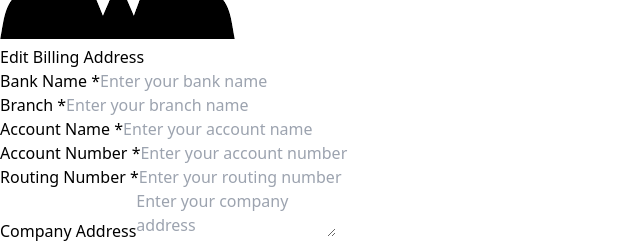
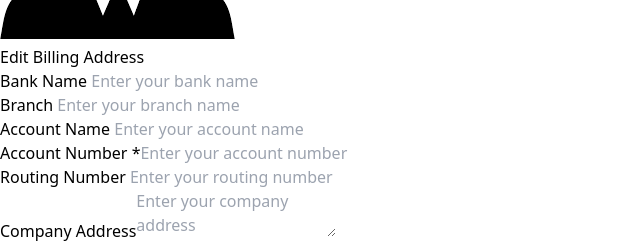
Before and after one commit to Durxoy115/admin-pannel-demo, a React (Vite) app: page /edit-address/1 in a window 1280 px wide. Shown: the part 676-919 px from the top of the page, without its empty margins (0-640 px from the left). Built offline with nearby package versions, Linux system fonts and the light colour scheme; no server answers; sample sign-in values are in the browser's storage.

Commit message:
Expense list and yearly monthly daily data page and company eddress edit required field

```diff
--- a/src/components/EditCompanyAddress/EditCompanyAddress.jsx
+++ b/src/components/EditCompanyAddress/EditCompanyAddress.jsx
@@ -78,7 +78,7 @@ const EditCompanyAddress = () => {
         <div className="grid grid-cols-1 sm:grid-cols-2 lg:grid-cols-3 gap-4 sm:gap-6">
           <div>
             <label htmlFor="bank_name" className="block text-gray-700 font-medium mb-1 sm:mb-2 text-sm sm:text-base">
-              Bank Name <span className="text-red-500">*</span>
+              Bank Name <span className="text-red-500"></span>
             </label>
             <input
               type="text"
@@ -87,13 +87,13 @@ const EditCompanyAddress = () => {
               value={formData.bank_name}
               onChange={handleChange}
               placeholder="Enter your bank name"
-              required
+
               className="w-full p-2 sm:p-3 border border-gray-300 rounded-md focus:outline-none focus:ring-2 focus:ring-blue-500 text-sm sm:text-base"
             />
           </div>
           <div>
             <label htmlFor="branch_name" className="block text-gray-700 font-medium mb-1 sm:mb-2 text-sm sm:text-base">
-              Branch <span className="text-red-500">*</span>
+              Branch <span className="text-red-500"></span>
             </label>
             <input
               type="text"
@@ -102,13 +102,13 @@ const EditCompanyAddress = () => {
               value={formData.branch_name}
               onChange={handleChange}
               placeholder="Enter your branch name"
-              required
+
               className="w-full p-2 sm:p-3 border border-gray-300 rounded-md focus:outline-none focus:ring-2 focus:ring-blue-500 text-sm sm:text-base"
             />
           </div>
           <div>
             <label htmlFor="account_name" className="block text-gray-700 font-medium mb-1 sm:mb-2 text-sm sm:text-base">
-              Account Name <span className="text-red-500">*</span>
+              Account Name <span className="text-red-500"></span>
             </label>
             <input
               type="text"
@@ -117,7 +117,7 @@ const EditCompanyAddress = () => {
               value={formData.account_name}
               onChange={handleChange}
               placeholder="Enter your account name"
-              required
+
               className="w-full p-2 sm:p-3 border border-gray-300 rounded-md focus:outline-none focus:ring-2 focus:ring-blue-500 text-sm sm:text-base"
             />
           </div>
@@ -138,7 +138,7 @@ const EditCompanyAddress = () => {
           </div>
           <div>
             <label htmlFor="routing_number" className="block text-gray-700 font-medium mb-1 sm:mb-2 text-sm sm:text-base">
-              Routing Number <span className="text-red-500">*</span>
+              Routing Number <span className="text-red-500"></span>
             </label>
             <input
               type="text"
@@ -147,7 +147,7 @@ const EditCompanyAddress = () => {
               value={formData.routing_number}
               onChange={handleChange}
               placeholder="Enter your routing number"
-              required
+
               className="w-full p-2 sm:p-3 border border-gray-300 rounded-md focus:outline-none focus:ring-2 focus:ring-blue-500 text-sm sm:text-base"
             />
           </div>
```
